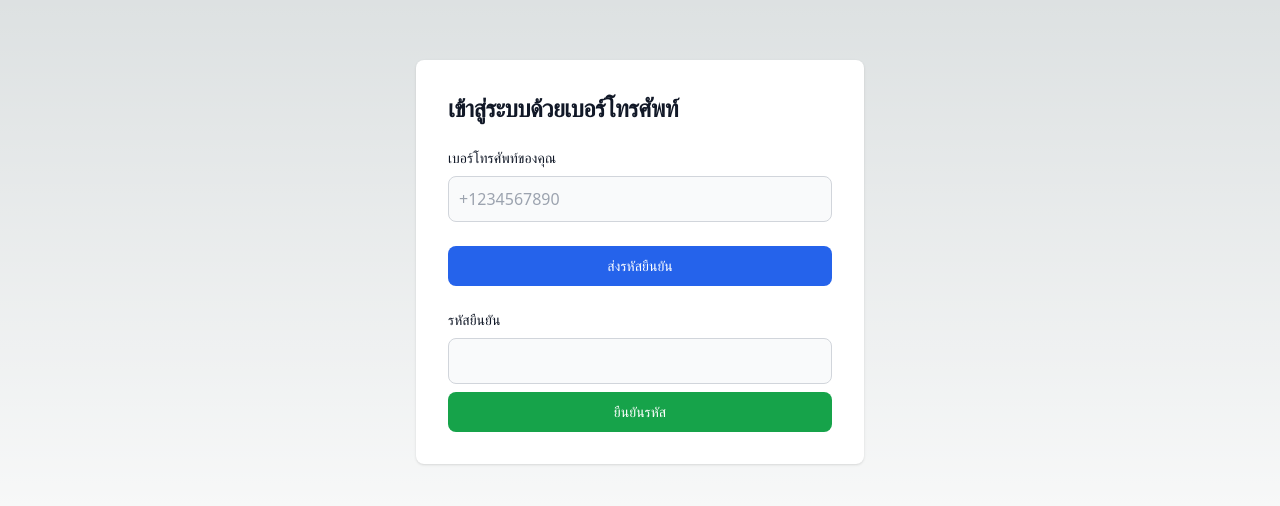
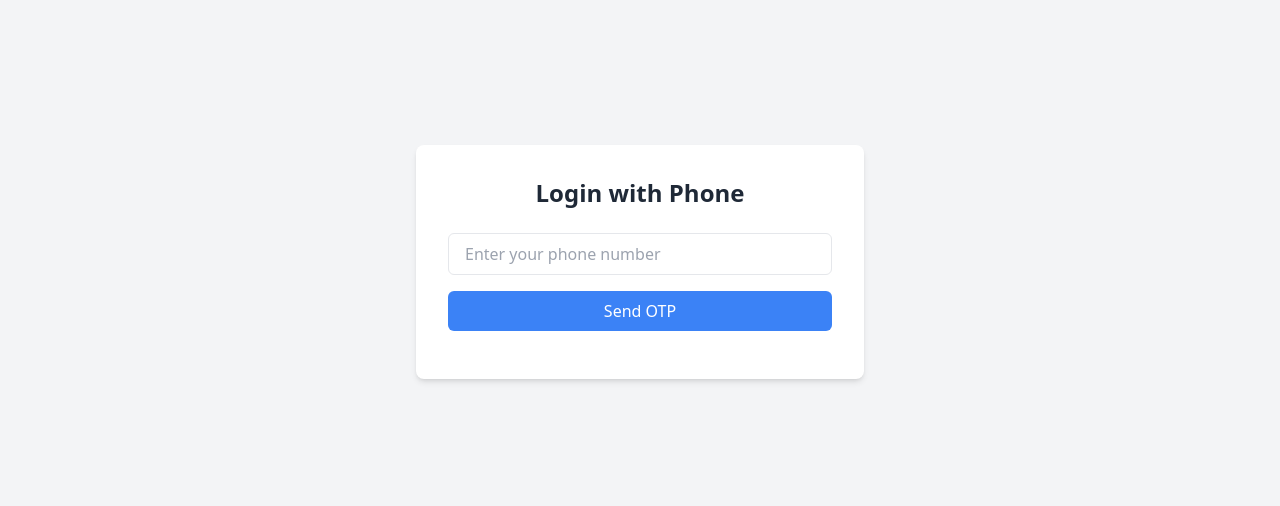
Before and after one commit to LengLKR/daily-boost23, a Next.js app: page /phoneLogin in a window 1280 px wide. Shown: the part 138-644 px from the top of the page. Built offline with nearby package versions, Linux system fonts and the light colour scheme.

Commit message:
ะำหะ

```diff
--- /dev/null
+++ b/src/pages/api/verify-otp.js
@@ -0,0 +1,23 @@
+import admin from "firebase-admin";
+
+if (!admin.apps.length) {
+  admin.initializeApp({
+    credential: admin.credential.cert({
+      projectId: process.env.FIREBASE_PROJECT_ID,
+      clientEmail: process.env.FIREBASE_CLTENT_EMAIL,
+      privetKey: process.env.FIREBASE_PRIVATE_KEY.replace(/\n/g, "\n"),
+    }),
+    databaseURL: process.env.FIREBASE_DATABASE_URL,
+  });
+}
+
+const auth = admin.auth();
+
+export default async function handler(req, res) {
+  if (req.method === "POST") {
+    const { phoneNumber, code } = req.body;
+    res.status(200).json({ message: "OTP verified Successfully" });
+  } else {
+    res.status(405).json({ error: "Method not allowed" });
+  }
+}
--- a/src/pages/google.js
+++ b/src/pages/google.js
@@ -31,31 +31,4 @@ export const googleProvider = new GoogleAuthProvider();
 // Initialize Firestore and export
 export const db = getFirestore(app);
 
-export const setupRecaptcha = () => {
-  if (typeof window !== "undefined" && auth) {
-    try {
-      window.recaptchaVerifier = new RecaptchaVerifier(
-        "recaptcha-container",
-        {
-          size: "normal",
-          callback: (response) => {
-            // Handle the reCAPTCHA success
-            console.log("reCAPTCHA solved.");
-          },
-        },
-        auth // ส่ง auth ที่ถูกตั้งค่าแล้วเข้าไปใน RecaptchaVerifier
-      );
-
-      window.recaptchaVerifier
-        .render()
-        .then(() => {
-          console.log("reCAPTCHA ready");
-        })
-        .catch((error) => {
-          console.error("Error rendering reCAPTCHA", error);
-        });
-    } catch (error) {
-      console.error("Error initializing RecaptchaVerifier", error);
-    }
-  }
-};
+export {RecaptchaVerifier,signInWithPhoneNumber}
--- a/src/pages/phoneLogin.js
+++ b/src/pages/phoneLogin.js
@@ -1,163 +1,99 @@
-import React, { useState, useEffect } from "react";
-import {signInWithPhoneNumber ,  RecaptchaVerifier} from "firebase/auth";
-import { auth } from "./google";
-import { useRouter } from "next/router";
+// phoneLogin.js
+import { useState } from "react";
+import { auth, RecaptchaVerifier, signInWithPhoneNumber } from "./google";
 
 const PhoneLogin = () => {
   const [phoneNumber, setPhoneNumber] = useState("");
-  const [verificationCode, setVerificationCode] = useState("");
-  const [user, setUser] = useState(null);
-  const [recaptchaInitialized, setRecaptchaInitialized] = useState(false);
-  const router = useRouter();
-
-  useEffect(() => {
-    if (typeof window !== "undefined" && !recaptchaInitialized) {
-      setupRecaptcha();
-      setRecaptchaInitialized(true);
-    }
-  }, [recaptchaInitialized]);
-
-  useEffect(() => {
-    if (auth && auth.settings) {
-      auth.settings.appVerificationDisabledForTesting = true;
-    }
-  }, [auth]);
+  const [otp, setOtp] = useState("");
+  const [verificationId, setVerificationId] = useState("");
+  const [isOtpSent, setIsOtpSent] = useState(false);
 
   const setupRecaptcha = () => {
-    if (typeof window !== "undefined" && auth) {
-      try {
-        // ตั้งค่า appVerificationDisabledForTesting หลังจากตรวจสอบว่า auth มีอยู่จริง
-        if (auth && auth.settings) {
-          auth.settings.appVerificationDisabledForTesting = true;
-        }
-
     window.recaptchaVerifier = new RecaptchaVerifier(
       "recaptcha-container",
       {
         size: "invisible",
         callback: (response) => {
-              console.log("reCAPTCHA solved.");
+          console.log("Recaptcha resolved");
         },
       },
       auth
     );
-
-        window.recaptchaVerifier
-          .render()
-          .then(() => {
-            console.log("reCAPTCHA ready");
-          })
-          .catch((error) => {
-            console.error("Error rendering reCAPTCHA", error);
-          });
-      } catch (error) {
-        console.error("Error initializing RecaptchaVerifier", error);
-      }
-    } else {
-      console.error(
-        "Firebase auth หรือ window ยังไม่ได้รับการกำหนดค่าอย่างถูกต้อง"
-      );
-    }
   };
-
-  const handlePhoneSignIn = async () => {
-    if (!recaptchaInitialized || !window.recaptchaVerifier) {
-      console.error("reCAPTCHA ยังไม่ได้รับการเริ่มต้น หรือ undefined");
-      alert("การตรวจสอบ reCAPTCHA ล้มเหลว กรุณารีเฟรชหน้าและลองใหม่อีกครั้ง");
-      return;
-    }
-
+  const requestOtp = async (e) => {
+    // ฟังก์ชัน requestOtp ถูกประกาศที่นี่
+    e.preventDefault();
+    setupRecaptcha();
     const appVerifier = window.recaptchaVerifier;
-
     try {
       const confirmationResult = await signInWithPhoneNumber(
         auth,
         phoneNumber,
         appVerifier
       );
-      window.confirmationResult = confirmationResult;
-      console.log("ส่ง SMS สำเร็จแล้ว.");
+      setVerificationId(confirmationResult.verificationId);
+      setIsOtpSent(true);
     } catch (error) {
-      console.error("ส่ง SMS ล้มเหลว", error);
-      alert("ไม่สามารถส่ง SMS ได้: " + error.message);
+      console.log("Error sending OTP:", error);
     }
   };
-  const handleVerifyCode = async () => {
+
+  const verifyOtp = async (e) => {
+    e.preventDefault();
     try {
-      const confirmationResult = window.confirmationResult;
-      const result = await confirmationResult.confirm(verificationCode);
-      setUser(result.user);
-      console.log("ยืนยันตัวตนด้วยเบอร์โทรศัพท์สำเร็จ:", result.user);
-      router.push("/");
+      const credential = await auth.signInWithCredential(
+        firebase.auth.PhoneAuthProvider.credential(verificationId, otp)
+      );
+      console.log("Verification successful:", credential.user);
     } catch (error) {
-      console.error("การยืนยันล้มเหลว:", error);
-      alert("การยืนยันล้มเหลว: " + error.message);
+      console.log("Error verifying OTP:", error);
     }
   };
 
   return (
-    <div className="flex flex-col items-center justify-center px-6 py-8 mx-auto md:h-screen lg:py-0">
-      <div className="w-full bg-white rounded-lg shadow dark:border sm:max-w-md xl:p-0 dark:bg-gray-800 dark:border-gray-700">
-        <div className="p-6 space-y-4 md:space-y-6 sm:p-8">
-          <h1 className="text-xl font-bold leading-tight tracking-tight text-gray-900 md:text-2xl dark:text-white">
-            เข้าสู่ระบบด้วยเบอร์โทรศัพท์
-          </h1>
-          <form className="space-y-4 md:space-y-6">
-            <div>
-              <label
-                htmlFor="phone"
-                className="block mb-2 text-sm font-medium text-gray-900 dark:text-white"
-              >
-                เบอร์โทรศัพท์ของคุณ
-              </label>
+    <div className="min-h-screen flex items-center justify-center bg-gray-100">
+      <div className="bg-white p-8 rounded-lg shadow-md w-full max-w-md">
+        <h2 className="text-2xl font-semibold text-center text-gray-800 mb-6">
+          Login with Phone
+        </h2>
+        {!isOtpSent ? (
+          <form onSubmit={requestOtp}>
+            <div className="mb-4">
               <input
-                type="tel"
-                name="phone"
-                id="phone"
-                className="bg-gray-50 border border-gray-300 text-gray-900 rounded-lg focus:ring-primary-600 focus:border-primary-600 block w-full p-2.5 dark:bg-gray-700 dark:border-gray-600 dark:placeholder-gray-400 dark:text-white dark:focus:ring-blue-500 dark:focus:border-blue-500"
-                placeholder="+1234567890"
-                required
+                type="text"
+                placeholder="Enter your phone number"
                 value={phoneNumber}
                 onChange={(e) => setPhoneNumber(e.target.value)}
+                className="w-full px-4 py-2 border rounded-md focus:outline-none focus:ring-2 focus:ring-blue-400"
               />
             </div>
-            <div id="recaptcha-container"></div>
-            <div>
             <button
-                type="button"
-                className="w-full text-white bg-blue-600 hover:bg-blue-700 focus:ring-4 focus:outline-none focus:ring-blue-300 font-medium rounded-lg text-sm px-5 py-2.5 text-center"
-                onClick={handlePhoneSignIn}
-                disabled={!recaptchaInitialized} // ปิดการใช้งานจนกว่า reCAPTCHA จะพร้อม
+              type="submit"
+              className="w-full bg-blue-500 text-white py-2 rounded-md hover:bg-blue-600 focus:outline-none"
             >
-                ส่งรหัสยืนยัน
+              Send OTP
             </button>
-            </div>
-            <div className="mt-4">
-              <label
-                htmlFor="verificationCode"
-                className="block mb-2 text-sm font-medium text-gray-900 dark:text-white"
-              >
-                รหัสยืนยัน
-              </label>
+            <div id="recaptcha-container" className="mt-4"></div>
+          </form>
+        ) : (
+          <form onSubmit={verifyOtp}>
+            <div className="mb-4">
               <input
                 type="text"
-                name="verificationCode"
-                id="verificationCode"
-                className="bg-gray-50 border border-gray-300 text-gray-900 rounded-lg focus:ring-primary-600 focus:border-primary-600 block w-full p-2.5 dark:bg-gray-700 dark:border-gray-600 dark:placeholder-gray-400 dark:text-white dark:focus:ring-blue-500 dark:focus:border-blue-500"
-                required
-                value={verificationCode}
-                onChange={(e) => setVerificationCode(e.target.value)}
+                placeholder="Enter the OTP"
+                value={otp}
+                onChange={(e) => setOtp(e.target.value)}
+                className="w-full px-4 py-2 border rounded-md focus:outline-none focus:ring-2 focus:ring-blue-400"
               />
+            </div>
             <button
-                type="button"
-                onClick={handleVerifyCode}
-                className="w-full mt-2 text-white bg-green-600 hover:bg-green-700 focus:ring-4 focus:outline-none focus:ring-green-300 font-medium rounded-lg text-sm px-5 py-2.5 text-center"
+              type="submit"
+              className="w-full bg-green-500 text-white py-2 rounded-md hover:bg-green-600 focus:outline-none"
             >
-                ยืนยันรหัส
+              Verify OTP
             </button>
-            </div>
           </form>
-        </div>
+        )}
       </div>
     </div>
   );
```
Lines whose indentation alone changed are shown as unchanged.
